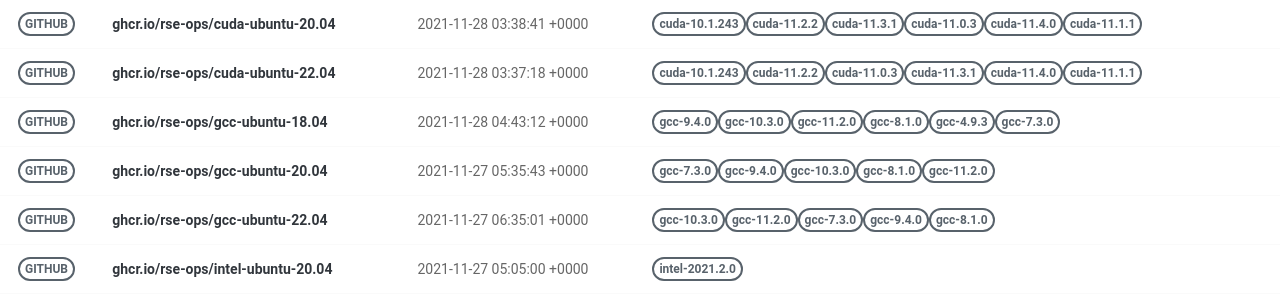
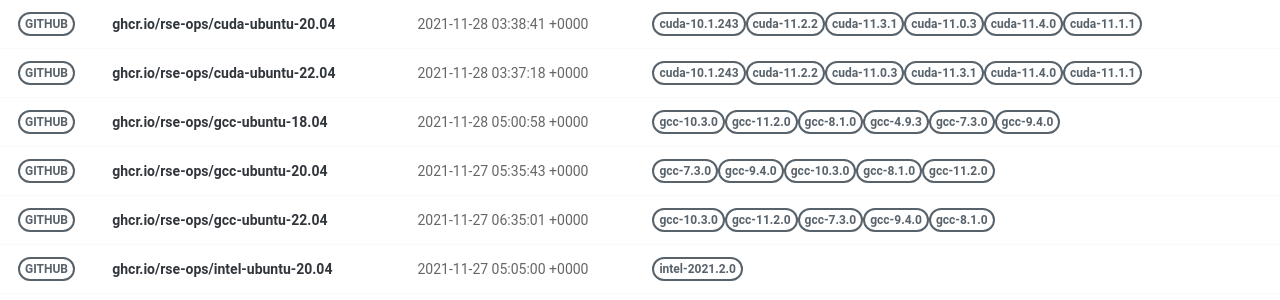
Before and after one commit to rse-ops/docker-images, a Jekyll site: the page built from pages/index.md, in a window 1280 px wide. Shown: the part 277-577 px from the top of the page. Built offline with Jekyll 4.4.1, drawn with Linux system fonts in a browser that asks for light colours; nearby versions of some CDN libraries.

Commit message:
Automated push to update library 2021-11-28

```diff
--- a/_library/ghcr.io-rse-ops-gcc-ubuntu-18.04.md
+++ b/_library/ghcr.io-rse-ops-gcc-ubuntu-18.04.md
@@ -1,14 +1,11 @@
 ---
 layout: container
 name: ghcr.io/rse-ops/gcc-ubuntu-18.04
-updated_at: 2021-11-28 04:43:12.436590
+updated_at: 2021-11-28 05:00:58.836718
 
 
 container_url: https://github.com/orgs/rse-ops/packages/container/package/gcc-ubuntu-18.04
 versions:
- - tag: gcc-9.4.0
-   dockerfile: https://github.com/rse-ops/docker-images/blob/main/ubuntu/gcc/Dockerfile
-   manifest: https://crane.ggcr.dev/manifest/ghcr.io/rse-ops/gcc-ubuntu-18.04:gcc-9.4.0
  - tag: gcc-10.3.0
    dockerfile: https://github.com/rse-ops/docker-images/blob/main/ubuntu/gcc/Dockerfile
    manifest: https://crane.ggcr.dev/manifest/ghcr.io/rse-ops/gcc-ubuntu-18.04:gcc-10.3.0
```
Also changed, not shown: other parts of _library/ghcr.io-rse-ops-gcc-ubuntu-18.04.md (+3 -0 lines).
